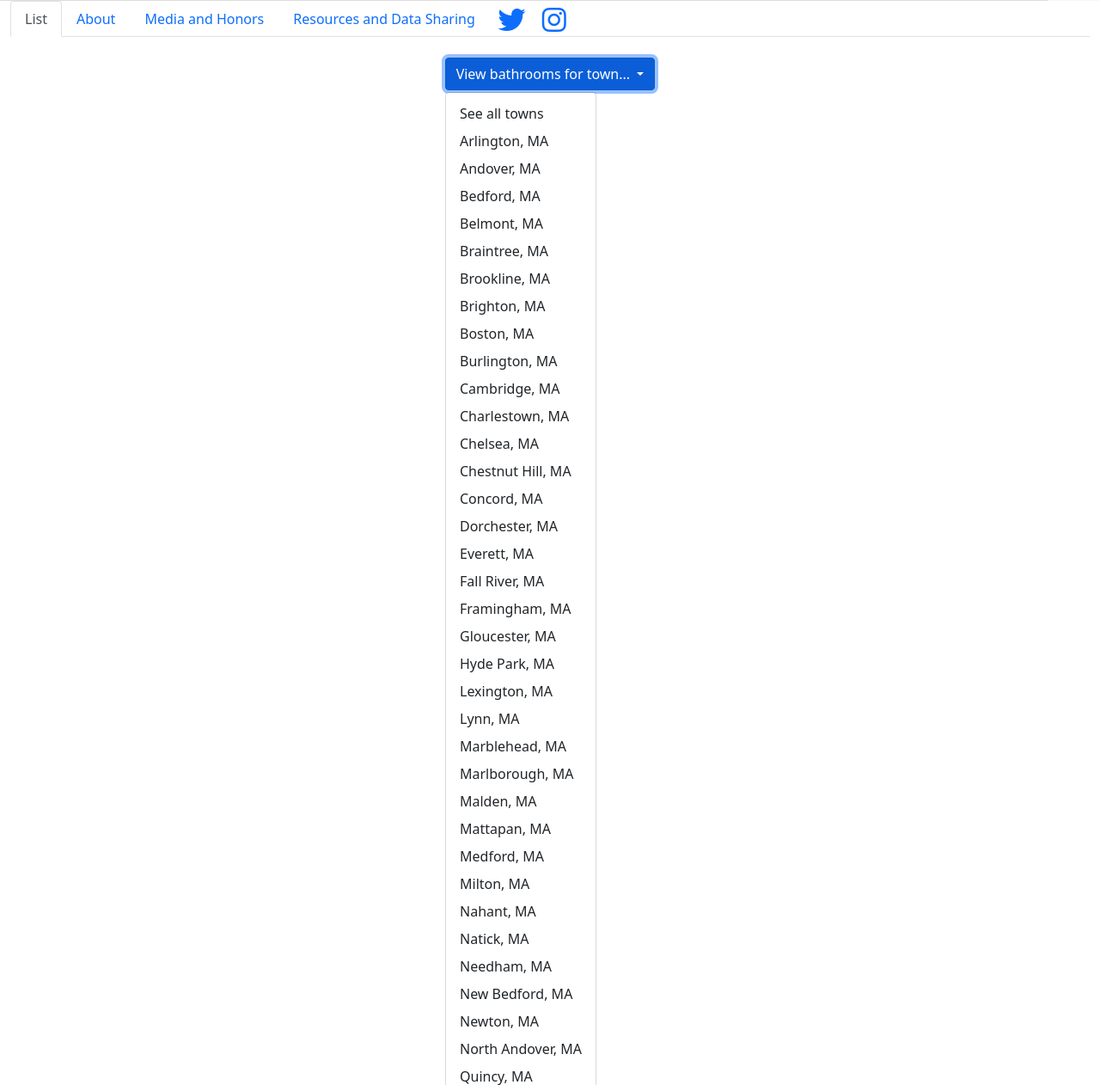
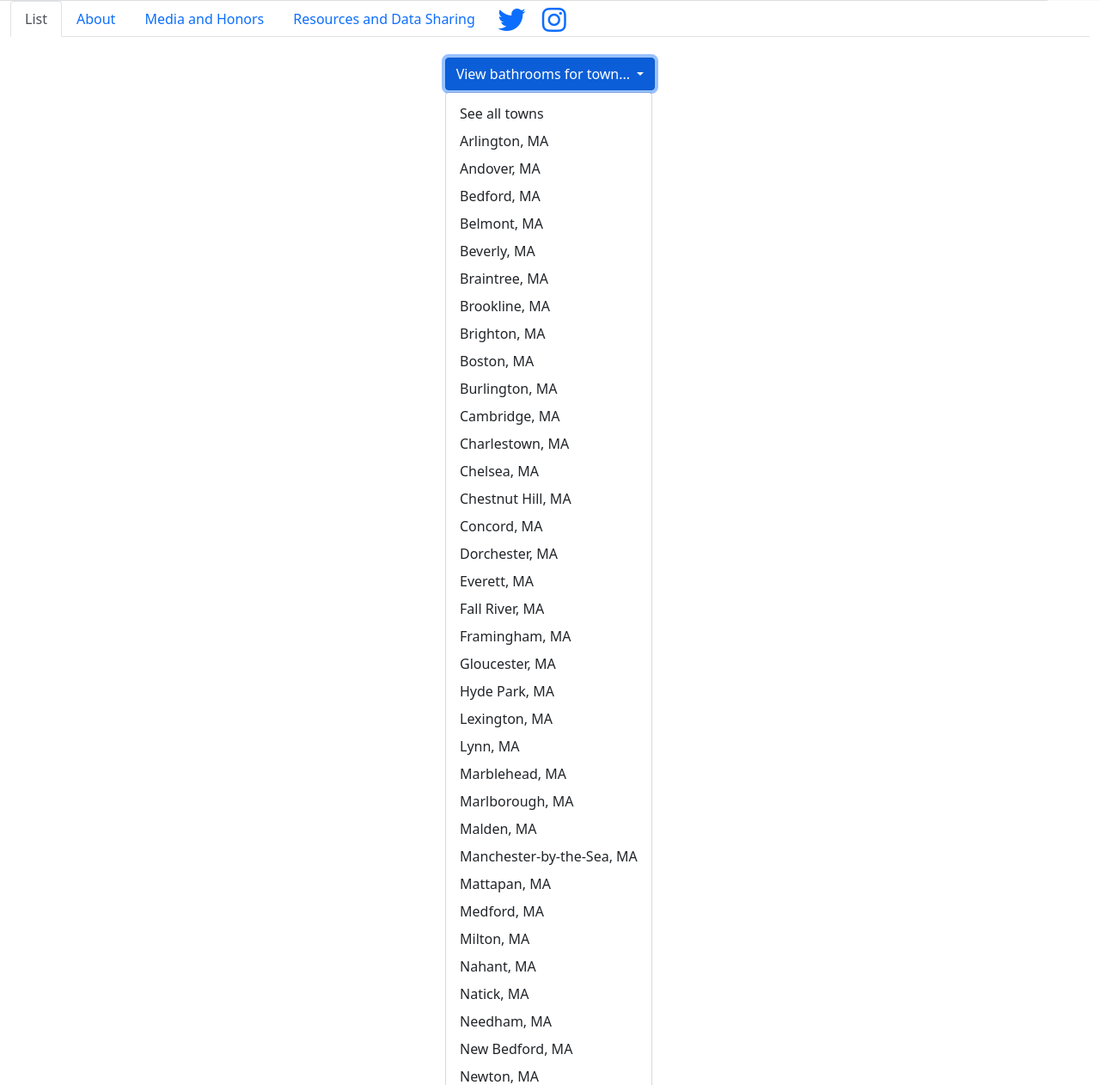
Before and after one commit to amithsaligrama/bathroomaccess, a Django app: template bathroom_map/templates/map.html in a window 1280 px wide, after a click on "View bathrooms for town...". Shown: the part 559-1821 px from the top of the page at 86% size. Run offline with Django 3.2, Linux system fonts and the light colour scheme; the template is opened without the code that fills it, so the values that code supplies are empty; some libraries are stand-ins or nearby versions.

Commit message:
Update map.html

```diff
--- a/bathroom_map/templates/map.html
+++ b/bathroom_map/templates/map.html
@@ -167,6 +167,7 @@
                     <li><a class="dropdown-item" href="/map?city=andover-massachusetts">Andover, MA</a></li>
                     <li><a class="dropdown-item" href="/map?city=bedford-massachusetts">Bedford, MA</a></li>
                     <li><a class="dropdown-item" href="/map?city=belmont-massachusetts">Belmont, MA</a></li>
+                    <li><a class="dropdown-item" href="/map?city=beverly-massachusetts">Beverly, MA</a></li>
                     <li><a class="dropdown-item" href="/map?city=braintree-massachusetts">Braintree, MA</a></li>
                     <li><a class="dropdown-item" href="/map?city=brookline-massachusetts">Brookline, MA</a></li>
                     <li><a class="dropdown-item" href="/map?city=brighton-massachusetts">Brighton, MA</a></li>
@@ -188,6 +189,7 @@
                     <li><a class="dropdown-item" href="/map?city=marblehead-massachusetts">Marblehead, MA</a></li>
                     <li><a class="dropdown-item" href="/map?city=marlborough-massachusetts">Marlborough, MA</a></li>
                     <li><a class="dropdown-item" href="/map?city=malden-massachusetts">Malden, MA</a></li>
+                    <li><a class="dropdown-item" href="/map?city=manchester-by-the-sea-massachusetts">Manchester-by-the-Sea, MA</a></li>
                     <li><a class="dropdown-item" href="/map?city=mattapan-massachusetts">Mattapan, MA</a></li>
                     <li><a class="dropdown-item" href="/map?city=medford-massachusetts">Medford, MA</a></li>
                     <li><a class="dropdown-item" href="/map?city=milton-massachusetts">Milton, MA</a></li>
```
